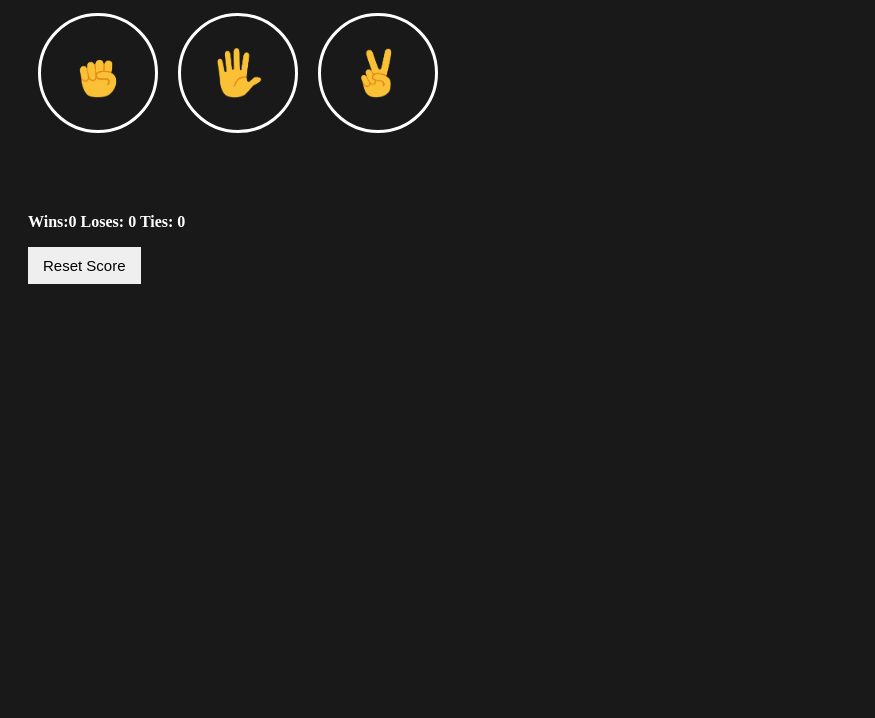
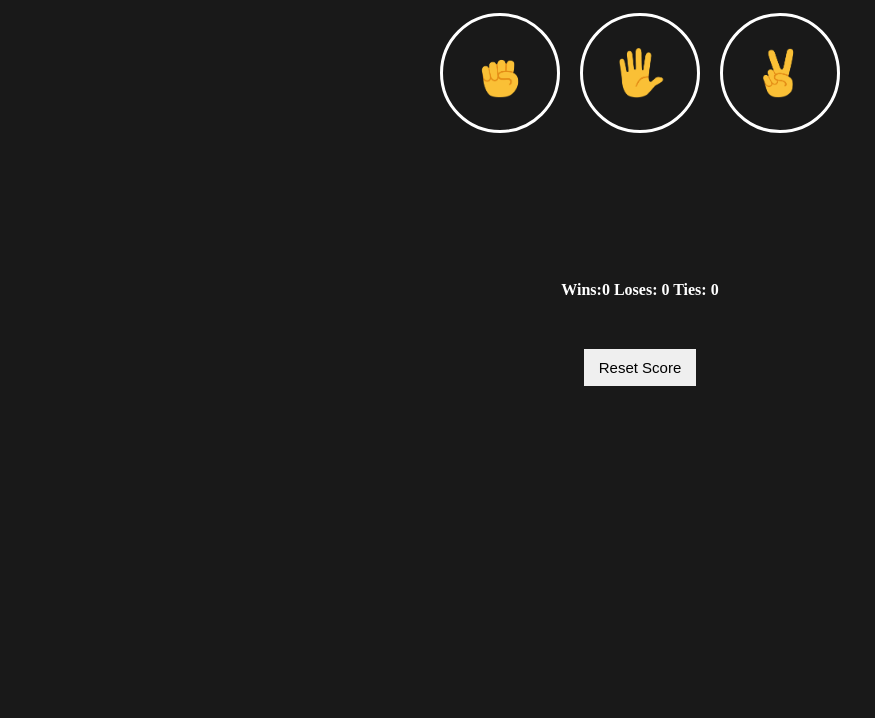
Before and after one commit to Sushanth1425/rock-paper-scissors, a plain HTML site: page index.html in a window 1280 px wide. Shown: the part 82-800 px from the top of the page, without its empty margins (0-875 px from the left). Drawn offline with Linux system fonts and the light colour scheme.

Commit message:
Update rock-paper-scissors final.css

```diff
--- a/rock-paper-scissors final.css
+++ b/rock-paper-scissors final.css
@@ -9,6 +9,10 @@ body{
 .RPS{
   background-color: rgb(25, 25, 25);
   padding: 20px;
+  display: flex;
+  align-items: center;
+  justify-content: center;
+  flex-direction: column;
 }
 .js-gameResults-2,
 .js-gameResults-1,
@@ -19,6 +23,9 @@ body{
 .js-gameResults-1{
   font-weight: bold;
   font-size: large
+}
+.js-score{
+  margin-bottom: 50px;
 }
 .rock-button,
 .paper-button,
```
